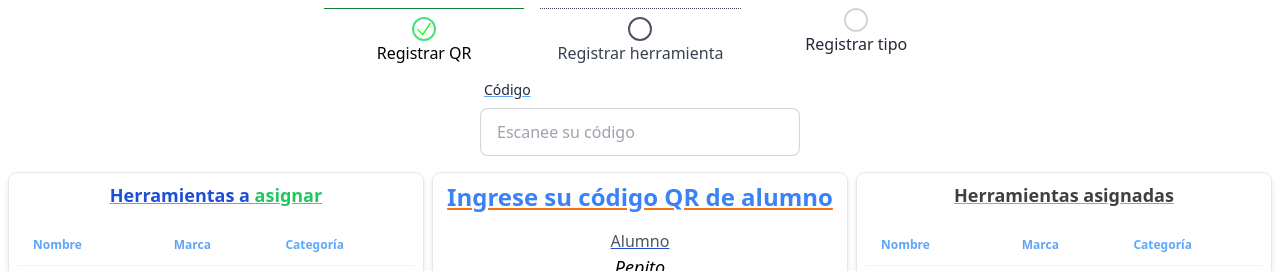
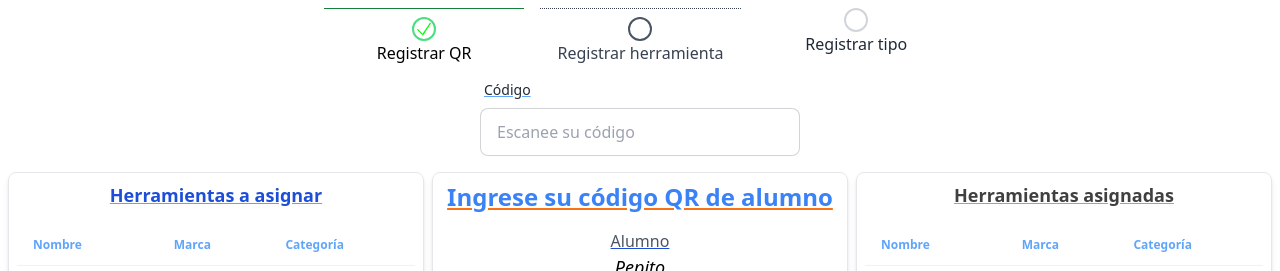
Before and after one commit to sebastianFeltes/app-herramientas, a React (Vite) app: page /lector-qr in a window 1280 px wide. Shown: the top 271 px of the page. Built offline with nearby package versions, Linux system fonts and the light colour scheme.

Commit message:
Cambio color a herramientas asignadas

```diff
--- a/src/pages/lector-qr.jsx
+++ b/src/pages/lector-qr.jsx
@@ -52,7 +52,7 @@ function LectorQr() {
          {/* tabla de herramientas a asignar */}
         <div className="border shadow-md p-2 rounded-lg flex gap-4 flex-col items-center w-1/3">
           <span className="text-blue-700 text-lg font-semibold  underline decoration-blue-400">
-            Herramientas a <span className="text-green-500">asignar</span>
+            Herramientas a asignar
           </span>
           <table className="table">
             <thead className="text-blue-400">
```
